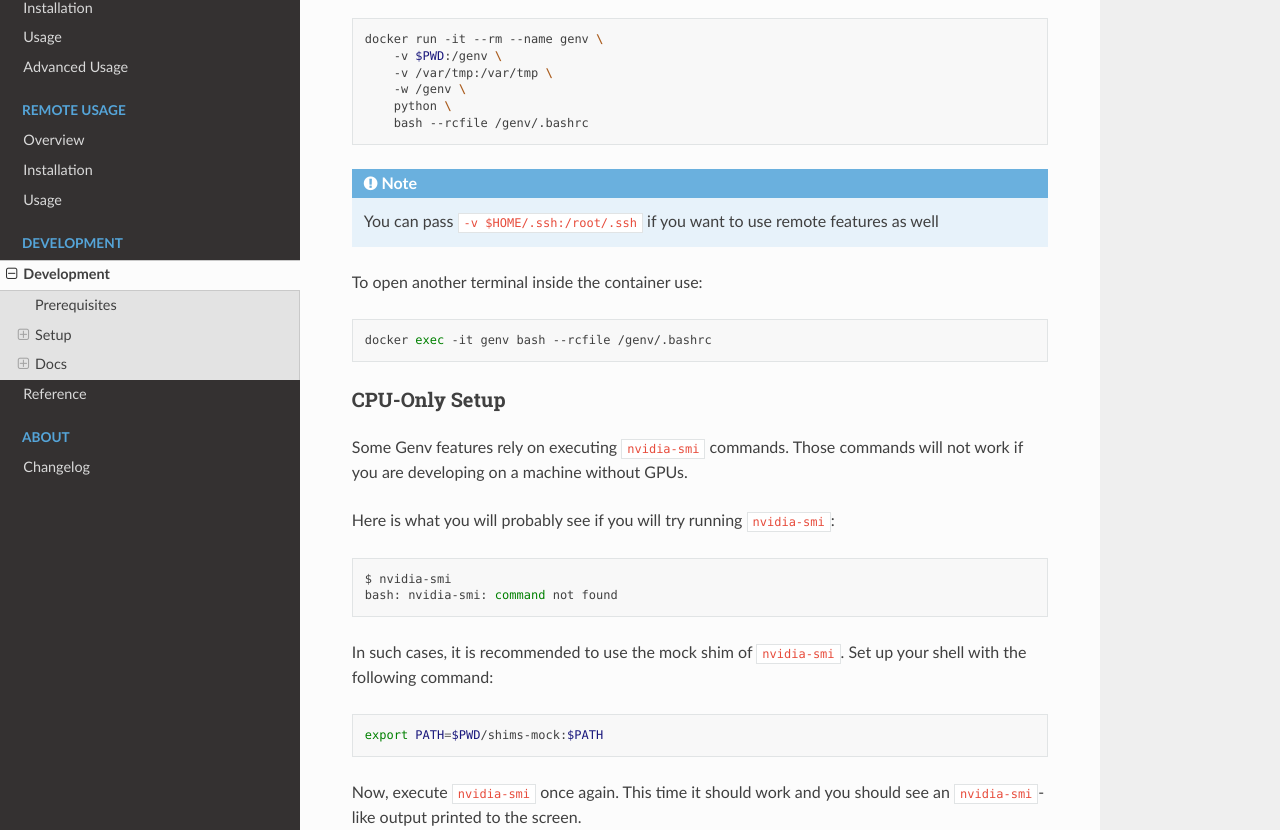
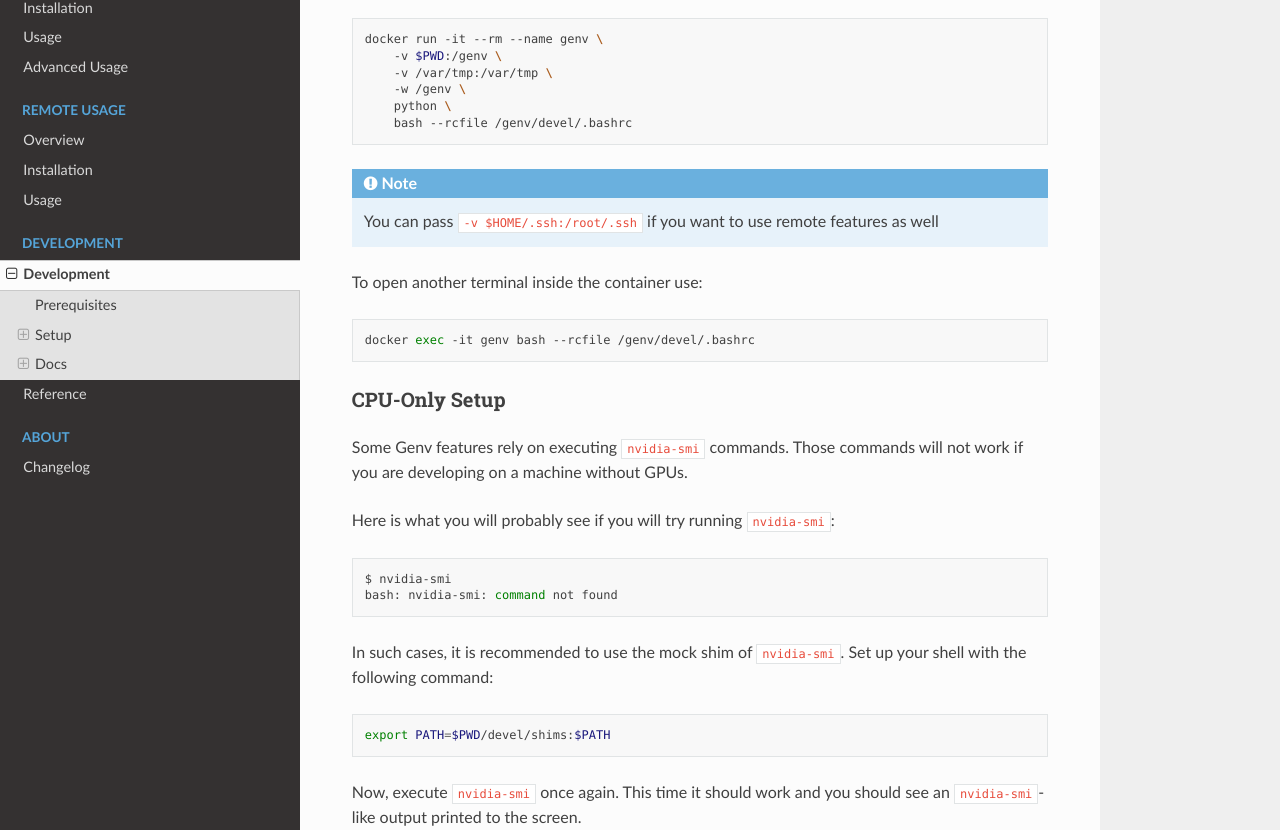
Before and after one commit to run-ai/genv, a Sphinx documentation site: the page built from docs/source/development/development.rst, in a window 1280 px wide and 1400 px high, scrolled down 1143 px. Shown: the part 144-974 px from the top of the window. Built offline with Sphinx 7.4.7 and the Read the Docs theme 2.0.0, drawn with Linux system fonts in a browser that asks for light colours.

Commit message:
Created 'devel' directory
* To be used for development-only purposes

```diff
--- a/docs/source/development/development.rst
+++ b/docs/source/development/development.rst
@@ -54,7 +54,7 @@
         -v /var/tmp:/var/tmp \
         -w /genv \
         python \
-        bash --rcfile /genv/.bashrc
+        bash --rcfile /genv/devel/.bashrc
 
 .. note::
 
@@ -64,7 +64,7 @@
 
 .. code-block:: shell
 
-    docker exec -it genv bash --rcfile /genv/.bashrc
+    docker exec -it genv bash --rcfile /genv/devel/.bashrc
 
 CPU-Only Setup
 ~~~~~~~~~~~~~~
@@ -83,7 +83,7 @@
 
 .. code-block:: shell
 
-    export PATH=$PWD/shims-mock:$PATH
+    export PATH=$PWD/devel/shims:$PATH
 
 Now, execute :code:`nvidia-smi` once again.
 This time it should work and you should see an :code:`nvidia-smi`-like output printed to the screen.
```
Also changed, not shown: 4 other files.
